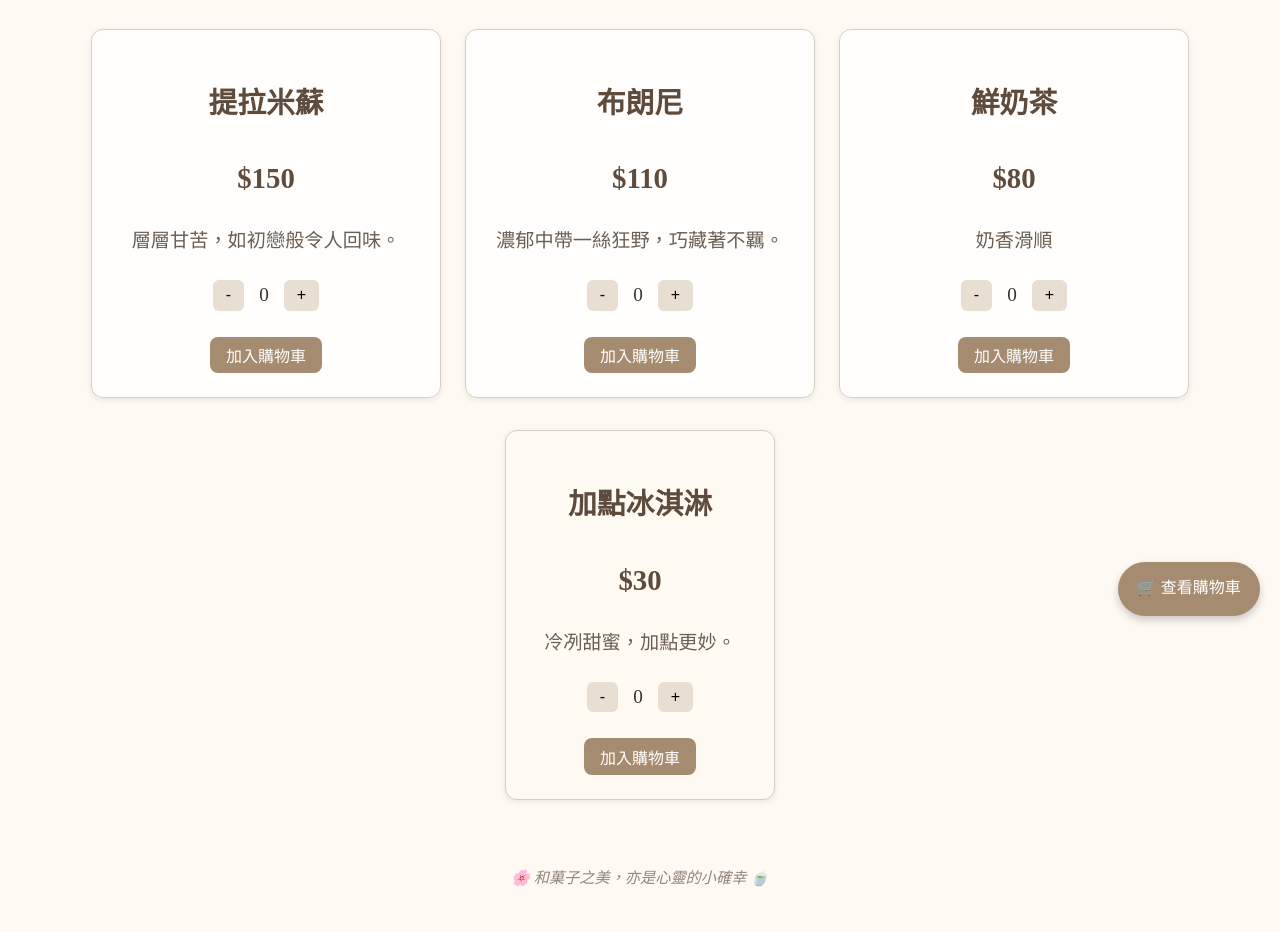
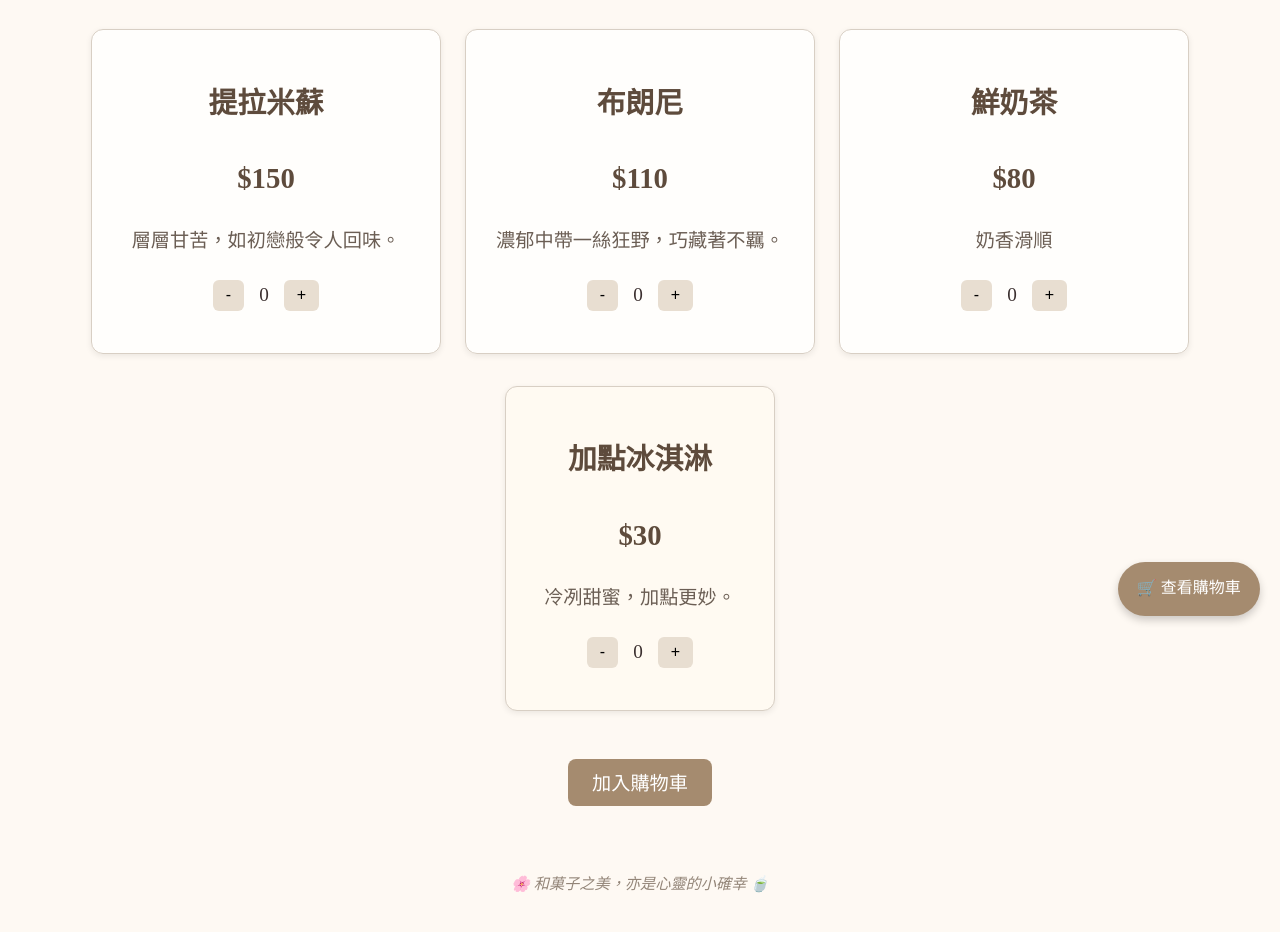
Before and after one commit to c4vvvv/-, a plain HTML site: page index.html in a window 1280 px wide. Shown: the part 164-1096 px from the top of the page. Drawn offline with Linux system fonts and the light colour scheme; a web font is replaced by a local one.

Commit message:
Add files via upload

```diff
--- a/index.html
+++ b/index.html
@@ -79,8 +79,6 @@
       background: #fffaf2;
     }
 
-
-
     footer {
       margin-top: 4rem;
       font-size: 0.95rem;
@@ -112,14 +110,14 @@
     }
 
     .add-to-cart {
-    margin-top: 0.5rem;
-    padding: 0.4rem 1rem;
+      margin-top: 1rem;
+      padding: 0.6rem 1.5rem;
       background-color: #a58b6f;
       color: #fff;
       border: none;
       border-radius: 8px;
       cursor: pointer;
-    font-size: 1rem;
+      font-size: 1.2rem;
     }
 
     .add-to-cart:hover {
@@ -132,7 +130,7 @@
     <h1>女巫甜點書</h1>
 
     <div class="menu-row">
-      <div class="menu-item" data-name="提拉米蘇" data-price="120">
+      <div class="menu-item" data-name="提拉米蘇" data-price="150">
         <h2>提拉米蘇</h2>
         <h2>$150</h2>
         <p>層層甘苦，如初戀般令人回味。</p>
@@ -141,10 +139,9 @@
           <span class="qty">0</span>
           <button onclick="changeQty(this, 1)">+</button>
         </div>
-        <button class="add-to-cart" onclick="addToCart(this)">加入購物車</button>
       </div>
 
-      <div class="menu-item" data-name="布朗尼" data-price="100">
+      <div class="menu-item" data-name="布朗尼" data-price="110">
         <h2>布朗尼</h2>
         <h2>$110</h2>
         <p>濃郁中帶一絲狂野，巧藏著不羈。</p>
@@ -153,7 +150,6 @@
           <span class="qty">0</span>
           <button onclick="changeQty(this, 1)">+</button>
         </div>
-        <button class="add-to-cart" onclick="addToCart(this)">加入購物車</button>
       </div>
 
       <div class="menu-item" data-name="鮮奶茶" data-price="80">
@@ -165,12 +161,11 @@
           <span class="qty">0</span>
           <button onclick="changeQty(this, 1)">+</button>
         </div>
-        <button class="add-to-cart" onclick="addToCart(this)">加入購物車</button>
       </div>
     </div>
 
     <div class="qr-icecream-row">
-      <div class="menu-item menu-item-small" data-name="加點冰淇淋" data-price="40">
+      <div class="menu-item menu-item-small" data-name="加點冰淇淋" data-price="30">
         <h2>加點冰淇淋</h2>
         <h2>$30</h2>
         <p>冷冽甜蜜，加點更妙。</p>
@@ -179,10 +174,12 @@
           <span class="qty">0</span>
           <button onclick="changeQty(this, 1)">+</button>
         </div>
-        <button class="add-to-cart" onclick="addToCart(this)">加入購物車</button>
+      </div>
     </div>
 
-
+    <!-- 統一的加入購物車按鈕 -->
+    <div style="margin-top: 2rem;">
+      <button class="add-to-cart" onclick="addAllToCart()">加入購物車</button>
     </div>
 
     <footer>
@@ -191,8 +188,6 @@
   </div>
 
   <script>
-    let cart = [];
-
     function changeQty(button, delta) {
       const qtySpan = button.parentElement.querySelector('.qty');
       let qty = parseInt(qtySpan.innerText);
@@ -200,36 +195,36 @@
       qtySpan.innerText = qty;
     }
 
-    function addToCart(button) {
-  const item = button.closest('.menu-item');
+    function addAllToCart() {
+      const items = document.querySelectorAll('.menu-item');
+      let cart = JSON.parse(localStorage.getItem('cart')) || {};
+      let addedItems = [];
+
+      items.forEach(item => {
         const name = item.getAttribute('data-name');
         const price = parseInt(item.getAttribute('data-price')) || 0;
         const qty = parseInt(item.querySelector('.qty').innerText);
 
-  if (qty <= 0) {
-    alert("請選擇數量！");
-    return;
-  }
-
-  // 讀取現有購物車資料
-  let cart = JSON.parse(localStorage.getItem('cart')) || {};
-
-  // 如果已有該品項，就累加數量
+        if (qty > 0) {
           if (cart[name]) {
             cart[name] += qty;
           } else {
             cart[name] = qty;
           }
-
-  // 寫入 localStorage
-  localStorage.setItem('cart', JSON.stringify(cart));
-
-  alert(`${name} 已加入購物車，共 ${qty} 份。`);
+          addedItems.push(`${name} x${qty}`);
           item.querySelector('.qty').innerText = 0;
         }
+      });
 
+      if (addedItems.length === 0) {
+        alert("請至少選擇一項商品！");
+        return;
+      }
+
+      localStorage.setItem('cart', JSON.stringify(cart));
+      alert("已加入購物車：\n" + addedItems.join('\n'));
+    }
   </script>
-
 
   <a href="cart.html" style="
     position: fixed;
@@ -245,6 +240,5 @@
   ">
     🛒 查看購物車
   </a>
-
 </body>
 </html>
```
Lines whose indentation alone changed are shown as unchanged.
